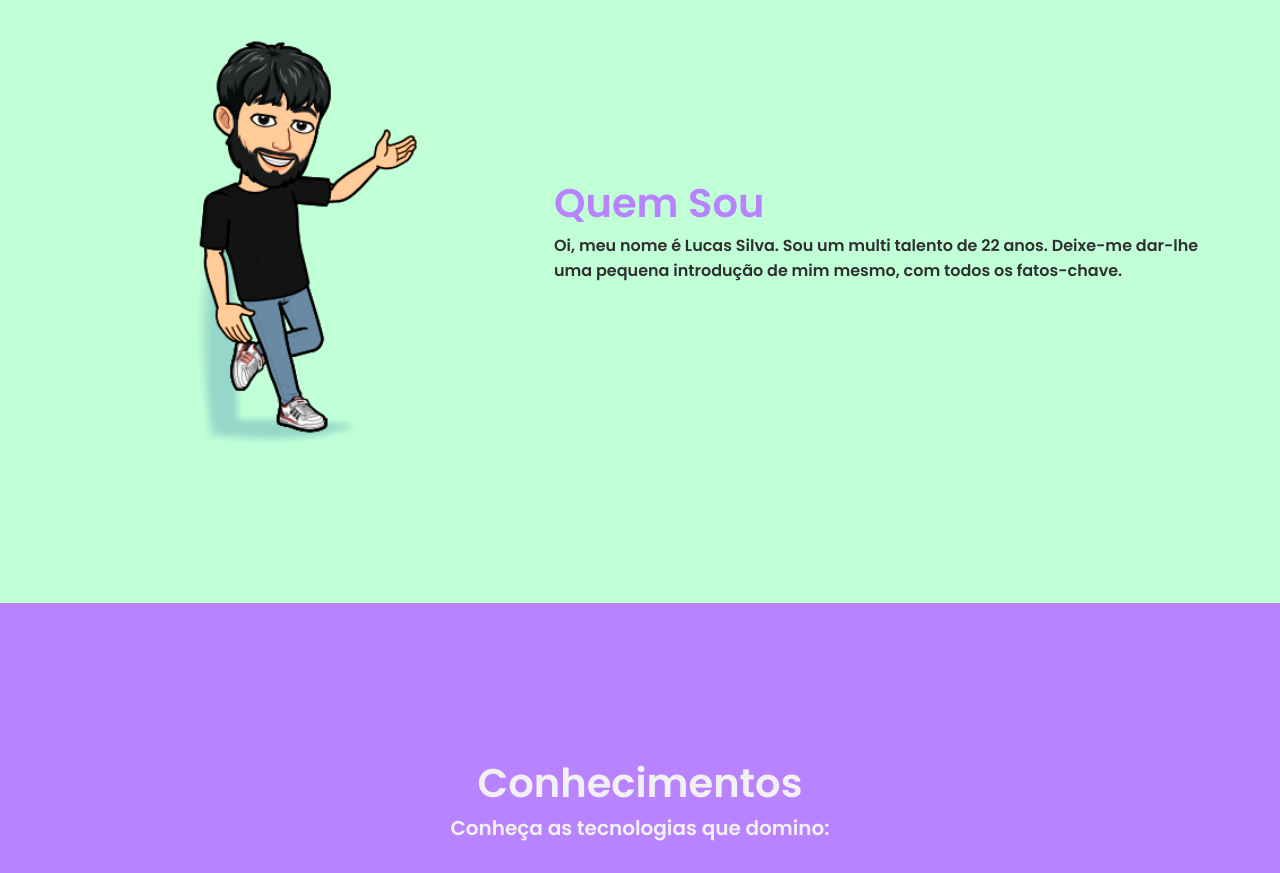
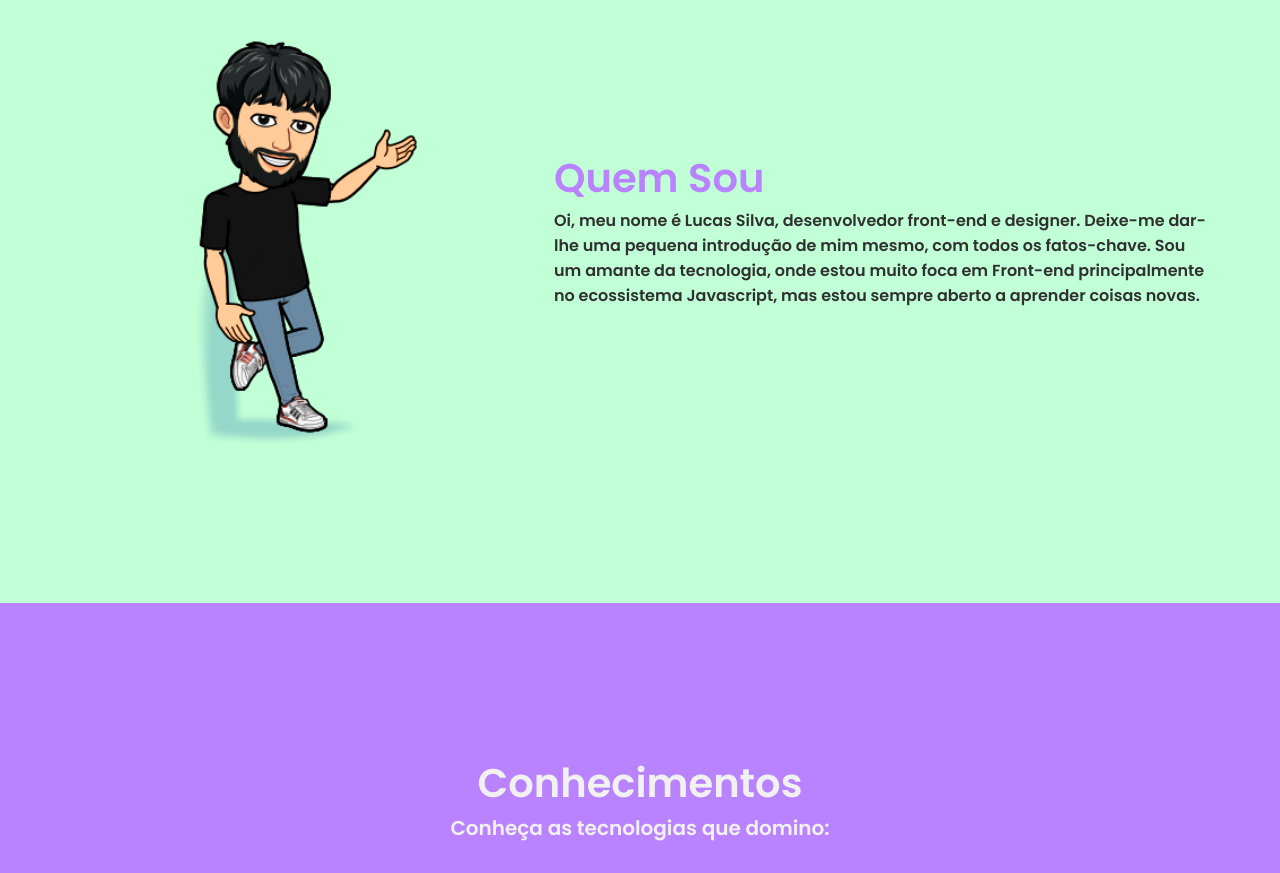
Before and after one commit to Lucassocorrosilva7/Portfolio, a website: page index.html in a window 1280 px wide. Shown: the part 947-1820 px from the top of the page. Drawn offline with Linux system fonts and the light colour scheme.

Commit message:
Atualização no texto sobre-mim

```diff
--- a/index.html
+++ b/index.html
@@ -47,8 +47,9 @@
             <div class="about content">
                 <article class="about__text">
                     <h2>Quem Sou</h2>
-                    <p>Oi, meu nome é Lucas Silva. Sou um multi talento de 22 anos.
-                        Deixe-me dar-lhe uma pequena introdução de mim mesmo, com todos os fatos-chave.
+                    <p>Oi, meu nome é Lucas Silva, desenvolvedor front-end e designer. Deixe-me dar-lhe uma pequena introdução de mim mesmo,
+                    com todos os fatos-chave. Sou um amante da tecnologia, onde estou muito foca em Front-end principalmente no ecossistema
+                    Javascript, mas estou sempre aberto a aprender coisas novas.
                         </p>
                    </article>
                    <article class="about__img">
@@ -116,7 +117,6 @@
     <footer class="footer">
       <div class="footer__texts content">
           <p><span class="year"></span> ©Lucas Silva.Todos os direitos reservados</p>
-          <p>powered by</p>
       </div>
      </footer>
     <script src="public/build/js/main.min.js"></script>
--- a/src/scss/layout/_footer.scss
+++ b/src/scss/layout/_footer.scss
@@ -16,5 +16,6 @@
       justify-content: space-between;
       flex-direction: row;
     }
+
   }
 }
```
